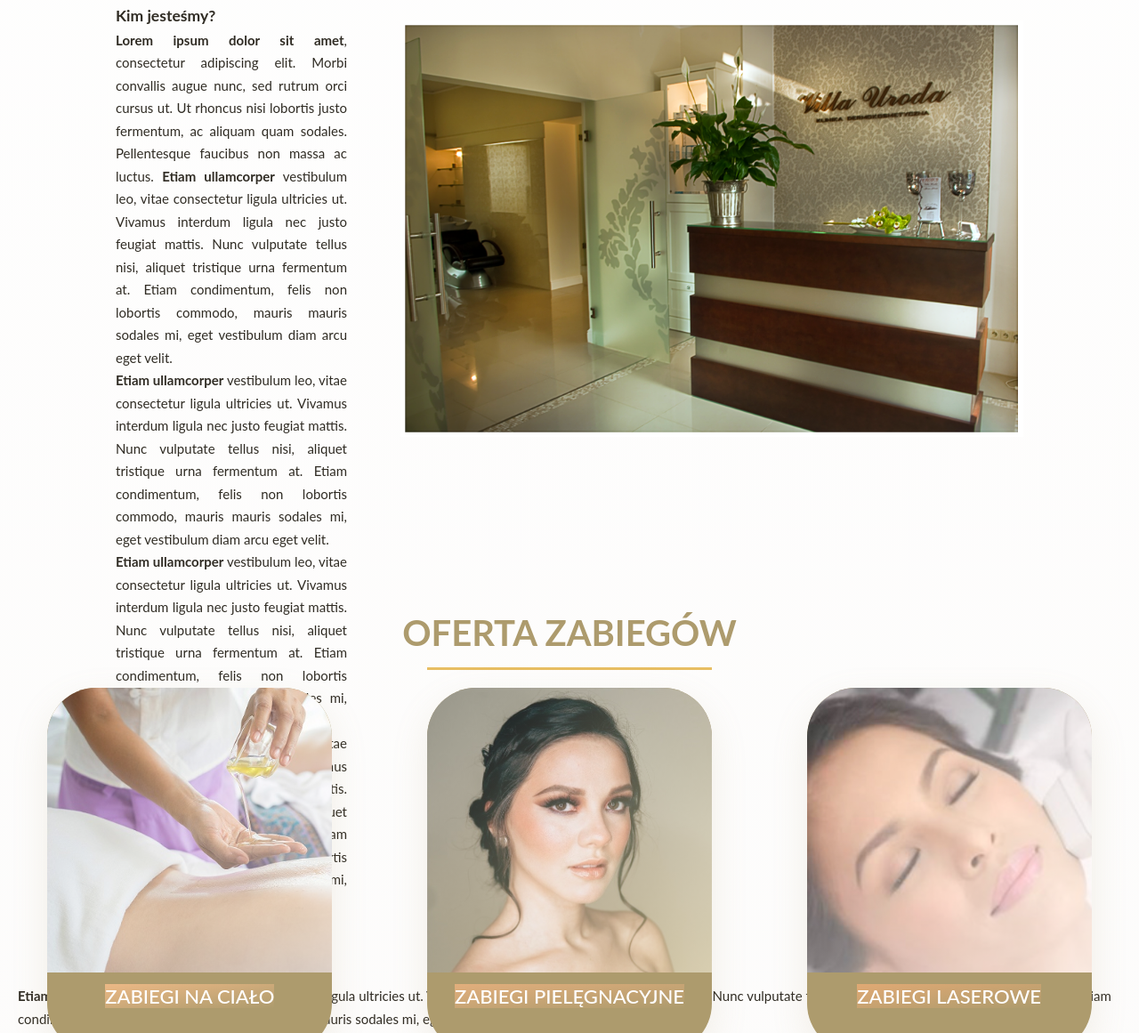
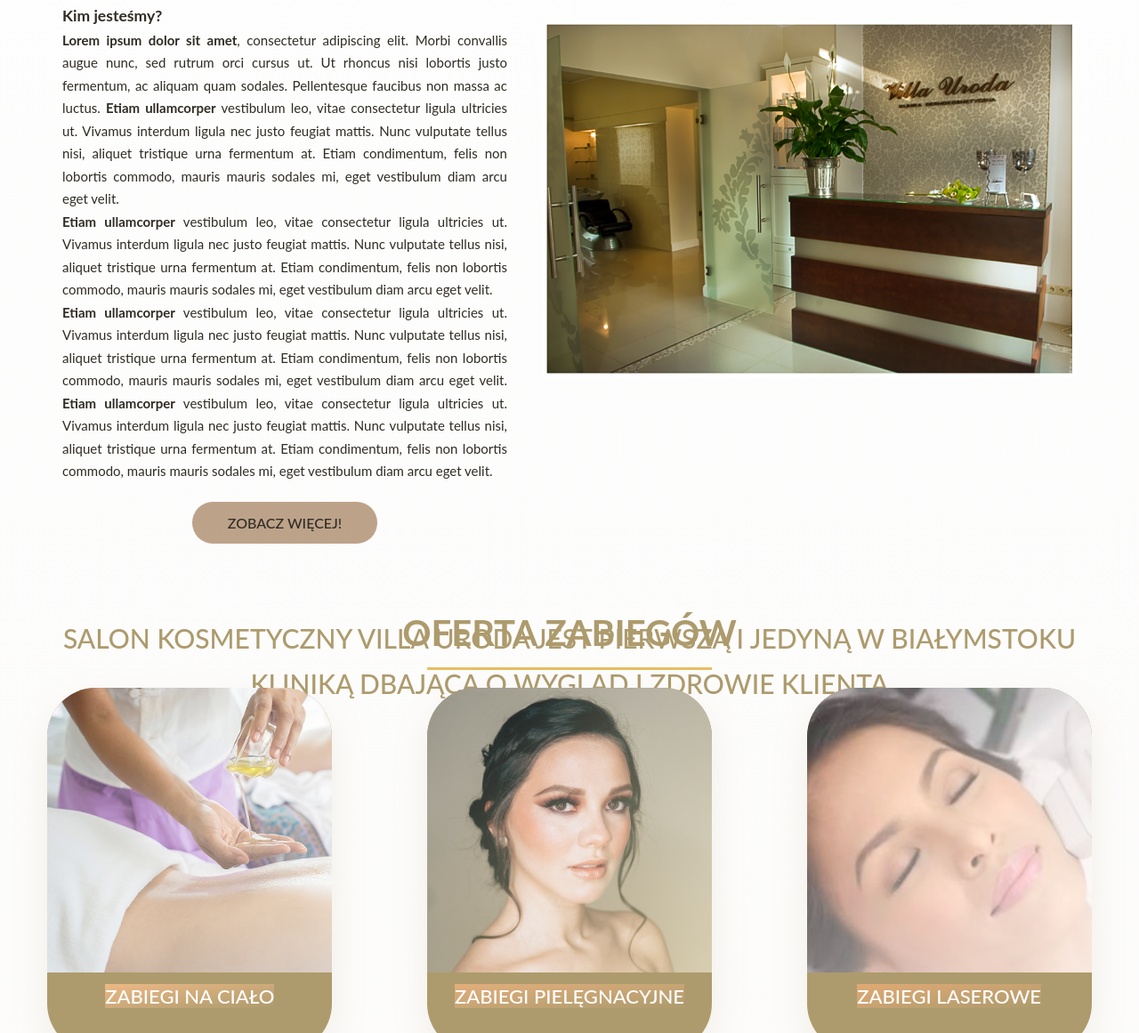
Before and after one commit to AQ1234/beauty-salon, a website: page index.html in a window 1280 px wide. Shown: the part 1033-2194 px from the top of the page at 89% size. Drawn offline with Linux system fonts and the light colour scheme.

Commit message:
new button

```diff
--- a/index.html
+++ b/index.html
@@ -1,5 +1,6 @@
 <!DOCTYPE html>
 <html lang="pl-PL">
+
 <head>
   <meta charset="UTF-8">
   <meta name="viewport" content="width=device-width, initial-scale=1.0">
@@ -33,10 +34,10 @@
         <h3 class="home__tertiary">klinika dermokosmetyczna</h3> -->
     <nav class="down__nav">
       <ul class="down__nav--list">
-              <li><a href="#">Adres:<br/>Podleśna 11/1. Białystok</a></li>
-              <li><a href="#">Telefon:<br/>(85) 742-74-67<br/></a></li>
-              <li><a href="#">Godziny otwarcia:<br/> pon.-pt.: 11:00 – 19:00</br> sob.: 10:00 – 14:00 </a></li>
-              <li><a href="#">Dołącz na:<br/><br/> </a></li>
+        <li><a href="#">Adres:<br />Podleśna 11/1. Białystok<br /><br /></a></li>
+        <li><a href="#">Telefon:<br />(85) 742-74-67<br /><br /></a></li>
+        <li><a href="#">Godziny otwarcia:<br /> pon.-pt.: 11:00 – 19:00</br> sob.: 10:00 – 14:00 </a></li>
+        <li><a href="#">Dołącz na:<br /><br /><br /> </a></li>
       </ul>
     </nav>
 
@@ -48,13 +49,28 @@
       <div class="about__flex-container--flex-item">
         <div class="about__content">
           <h3 class="about__content--header">Kim jesteśmy?</h3>
-                  <strong>Lorem ipsum dolor sit amet</strong>, consectetur adipiscing elit. Morbi convallis augue nunc, sed rutrum orci cursus ut. Ut rhoncus nisi lobortis justo fermentum, ac aliquam quam sodales. Pellentesque faucibus non massa ac luctus. <strong>Etiam ullamcorper</strong> vestibulum leo, vitae consectetur ligula ultricies ut. Vivamus interdum ligula nec justo feugiat mattis. Nunc vulputate tellus nisi, aliquet tristique urna fermentum at. Etiam condimentum, felis non lobortis commodo, mauris mauris sodales mi, eget vestibulum diam arcu eget velit.
-                  <br/>
-                  <strong>Etiam ullamcorper</strong> vestibulum leo, vitae consectetur ligula ultricies ut. Vivamus interdum ligula nec justo feugiat mattis. Nunc vulputate tellus nisi, aliquet tristique urna fermentum at. Etiam condimentum, felis non lobortis commodo, mauris mauris sodales mi, eget vestibulum diam arcu eget velit.
-                  <br/>
-                  <strong>Etiam ullamcorper</strong> vestibulum leo, vitae consectetur ligula ultricies ut. Vivamus interdum ligula nec justo feugiat mattis. Nunc vulputate tellus nisi, aliquet tristique urna fermentum at. Etiam condimentum, felis non lobortis commodo, mauris mauris sodales mi, eget vestibulum diam arcu eget velit.
-                  <br/>
-                  <strong>Etiam ullamcorper</strong> vestibulum leo, vitae consectetur ligula ultricies ut. Vivamus interdum ligula nec justo feugiat mattis. Nunc vulputate tellus nisi, aliquet tristique urna fermentum at. Etiam condimentum, felis non lobortis commodo, mauris mauris sodales mi, eget vestibulum diam arcu eget velit.
+          <strong>Lorem ipsum dolor sit amet</strong>, consectetur adipiscing elit. Morbi convallis augue nunc, sed
+          rutrum orci cursus ut. Ut rhoncus nisi lobortis justo fermentum, ac aliquam quam sodales. Pellentesque
+          faucibus non massa ac luctus. <strong>Etiam ullamcorper</strong> vestibulum leo, vitae consectetur ligula
+          ultricies ut. Vivamus interdum ligula nec justo feugiat mattis. Nunc vulputate tellus nisi, aliquet tristique
+          urna fermentum at. Etiam condimentum, felis non lobortis commodo, mauris mauris sodales mi, eget vestibulum
+          diam arcu eget velit.
+          <br />
+        </div>
+        <div class="about__content">
+          <strong>Etiam ullamcorper</strong> vestibulum leo, vitae consectetur ligula ultricies ut. Vivamus interdum
+          ligula nec justo feugiat mattis. Nunc vulputate tellus nisi, aliquet tristique urna fermentum at. Etiam
+          condimentum, felis non lobortis commodo, mauris mauris sodales mi, eget vestibulum diam arcu eget velit.
+          <br />
+          <strong>Etiam ullamcorper</strong> vestibulum leo, vitae consectetur ligula ultricies ut. Vivamus interdum
+          ligula nec justo feugiat mattis. Nunc vulputate tellus nisi, aliquet tristique urna fermentum at. Etiam
+          condimentum, felis non lobortis commodo, mauris mauris sodales mi, eget vestibulum diam arcu eget velit.
+          <strong>Etiam ullamcorper</strong> vestibulum leo, vitae consectetur ligula ultricies ut. Vivamus interdum
+          ligula nec justo feugiat mattis. Nunc vulputate tellus nisi, aliquet tristique urna fermentum at. Etiam
+          condimentum, felis non lobortis commodo, mauris mauris sodales mi, eget vestibulum diam arcu eget velit.
+        </div>
+        <div class="about--btn">
+        <a href="#popup" class="btn btn--gold">Zobacz więcej!</a>
          </div>
       </div>
 
@@ -62,18 +78,13 @@
         <div class="about__picture">
           <img src="/resources/img/about-image.png" alt="Villauroda">
         </div>
-
-          </div>
-
-        </div>
-            <div>
-                <strong>Etiam ullamcorper</strong> vestibulum leo, vitae consectetur ligula ultricies ut. Vivamus interdum ligula nec justo feugiat mattis. Nunc vulputate tellus nisi, aliquet tristique urna fermentum at. Etiam condimentum, felis non lobortis commodo, mauris mauris sodales mi, eget vestibulum diam arcu eget velit.
       </div>
     </div>
-
-
+    <div class="about__header--2">
+      Salon kosmetyczny Villa Uroda jest pierwszą i jedyną w Białymstoku kliniką dbającą o wygląd i zdrowie klienta
     </div>
-
+    </div>
+    </div>
   </section>
   <!--OFFER-->
   <!--Spójrz czy "posprzątanie sekcji offer jest wystarczające"-->
--- a/sass/layout/_flexbox.scss
+++ b/sass/layout/_flexbox.scss
@@ -5,13 +5,14 @@ display:-webkit-flex;
 display:flex;
 -webkit-justify-content:space-around;
 justify-content:space-around;
-padding: 8rem;
+padding: 8rem 3rem;
 
     &--flex-item {
 
         padding: 0 1rem;
-        margin: 0 2rem;
+        margin: 0 1rem;
     }
+
 }
 
 .offer__flex-container{
--- a/sass/pages/_about.scss
+++ b/sass/pages/_about.scss
@@ -24,6 +24,28 @@
             margin-top: .5rem;
 
         }
+
+        &--2 {
+            text-align: center;
+            font-weight: 500;
+            font-size: 3rem;
+            color: $gold;
+            text-transform: uppercase;
+            margin-bottom: 2rem;
+
+            &:after {
+                display: block;
+                height: 1.5px;
+                background-color: $second_gold;
+                content: "";
+                width: 8%;
+                margin: 0 auto;
+                margin-top: 1.5rem;
+
+            }
+
+
+        }
     }
     &__content {
 
@@ -36,8 +58,14 @@
         margin-top: 2rem;
         img {
 
-            width: 70rem;
+            width: 60rem;
             height: auto;
     }
 }
+
+
+&--btn {
+    margin-top: 2rem;
+    text-align: center;
 }
+}
```
Also changed, not shown: resources/css/style.css. Lines whose indentation alone changed are shown as unchanged.
